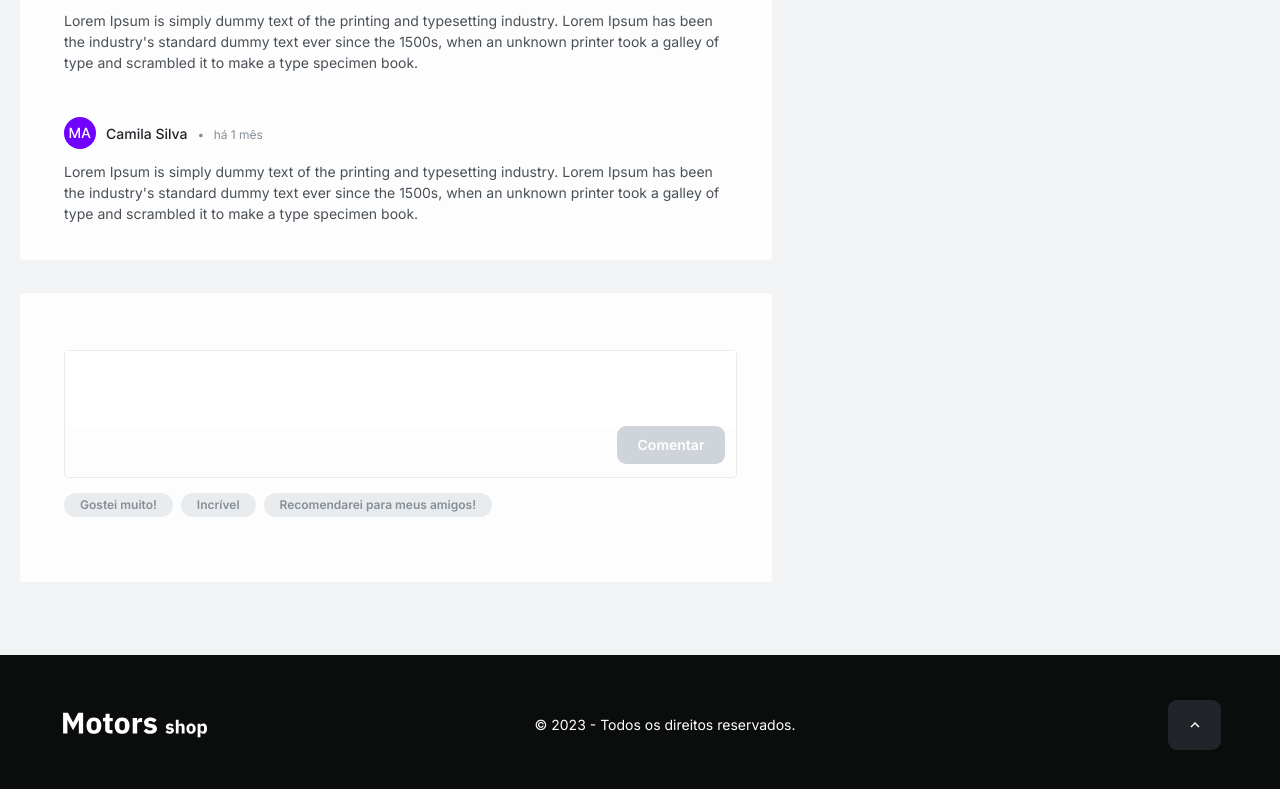
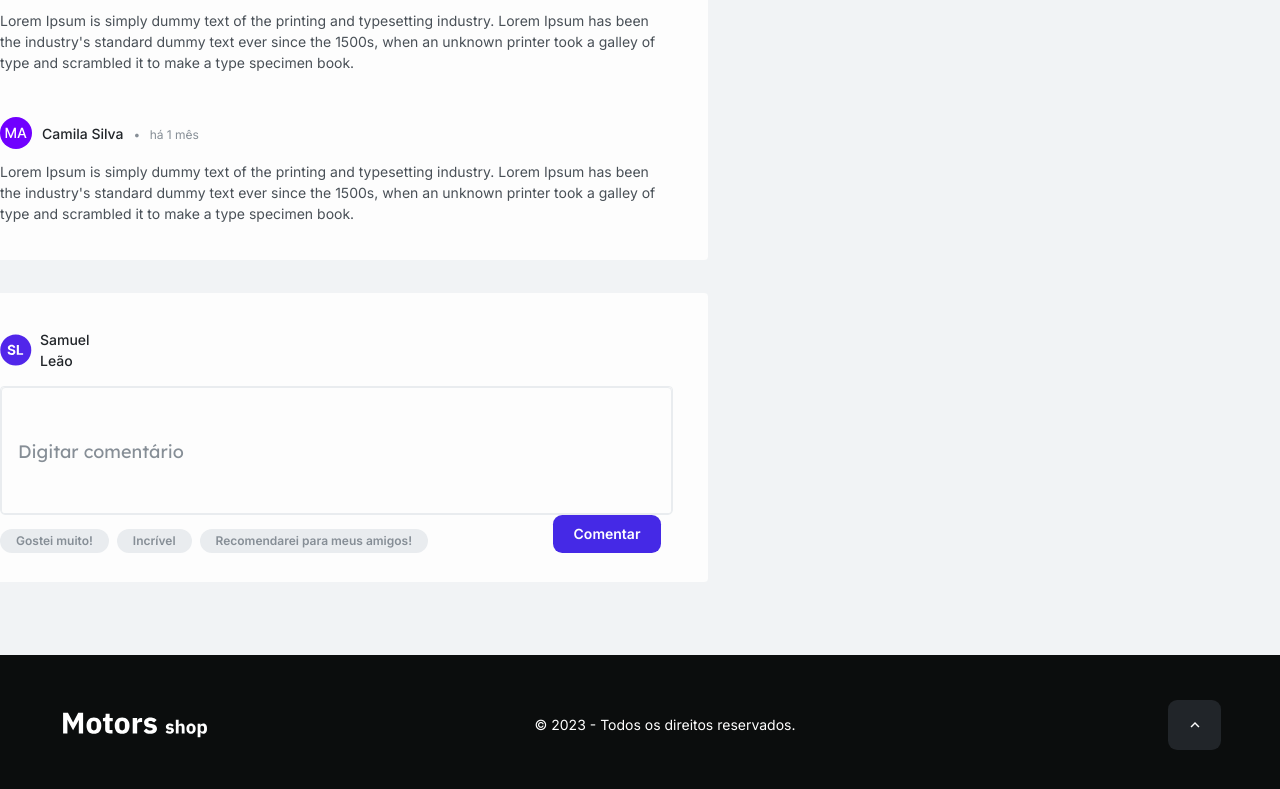
Before and after one commit to MatheusMoura-M/e-commerce-cars-shop-front, a React (Vite) app: page /detail-card in a window 1280 px wide. Shown: the part 1251-2040 px from the top of the page. Built offline with nearby package versions, Linux system fonts and the light colour scheme.

Commit message:
update boxComment

```diff
--- a/src/components/boxComment/index.tsx
+++ b/src/components/boxComment/index.tsx
@@ -4,19 +4,22 @@ import {
   Flex,
   HStack,
   Image,
+  Link,
   Text,
   VStack,
 } from "@chakra-ui/react";
 import ImgPerfil from "../../assets/ImgPerfil.svg";
 import ContainerComment from "./style";
-import { Input } from "../form/input";
 
 import { useForm } from "react-hook-form";
 import { yupResolver } from "@hookform/resolvers/yup";
 import formSchema from "../../schemas/comments";
 import { IHeaderProps, iComment } from "../../@types";
+import { useNavigate } from "react-router-dom";
+import { Input } from "../form/input";
 
 export const BoxComment = ({ isLogged }: IHeaderProps) => {
+  const Navigate = useNavigate();
   const {
     register,
     handleSubmit,
@@ -26,8 +29,11 @@ export const BoxComment = ({ isLogged }: IHeaderProps) => {
   });
 
   const onFormSubmit = (formData: object) => {
-    console.log("FORM");
     console.log(formData);
+  };
+
+  const returnHome = () => {
+    Navigate("/");
   };
 
   return (
@@ -64,11 +70,10 @@ export const BoxComment = ({ isLogged }: IHeaderProps) => {
           flexDirection={"column"}
           h={128}
         >
-          <textarea />
-          {/* <Input
+          <Input
             id="comment"
             register={register}
-            type="password"
+            type="text"
             placeholder="Digitar comentário"
             height="128px"
             variant="outline"
@@ -77,11 +82,11 @@ export const BoxComment = ({ isLogged }: IHeaderProps) => {
               bg: "grey.8",
             }}
             // focusBorderColor="transparent"
-            showPass
-          /> */}
+          />
           <Flex justifyContent={"flex-end"} p={"0 11px 13px 0"}>
+            {isLogged ? (
               <Button
-              variant={isLogged ? "brand1" : "grey2"}
+                variant={"brand1"}
                 w={108}
                 h={38}
                 fontSize={"14px"}
@@ -90,6 +95,18 @@ export const BoxComment = ({ isLogged }: IHeaderProps) => {
               >
                 Comentar
               </Button>
+            ) : (
+              <Button
+                variant={"grey2"}
+                w={108}
+                h={38}
+                fontSize={"14px"}
+                fontFamily={"inter"}
+                onClick={() => returnHome()}
+              >
+                Comentar
+              </Button>
+            )}
           </Flex>
         </Flex>
         <HStack>
--- a/src/pages/detail card/index.tsx
+++ b/src/pages/detail card/index.tsx
@@ -12,8 +12,8 @@ import { BoxComment } from "../../components/boxComment";
 export const DetailCard = () => {
   return (
     <>
-      <Header />
       <ContainerDetailCard>
+        <Header />
         <Container
           as={"section"}
           display={"flex"}
@@ -392,7 +392,7 @@ export const DetailCard = () => {
               </Flex>
             </Flex>
           </Container>
-          <BoxComment />
+          <BoxComment isLogged />
         </Flex>
       </ContainerDetailCard>
       <Footer />
--- a/src/pages/detail card/style.ts
+++ b/src/pages/detail card/style.ts
@@ -10,8 +10,9 @@ const ContainerDetailCard = styled.section`
   );
   height: 100%;
   display: flex;
-  align-items: center;
   flex-direction: column;
+  max-width: 1450px;
+  margin: 0 auto;
 
   .aboutKmYear-container {
     span {
--- a/src/styles/theme.ts
+++ b/src/styles/theme.ts
@@ -1,6 +1,7 @@
 import { extendTheme } from "@chakra-ui/react";
 
 const breakpoints = {
+  // base: "0px - 340px",
   xs: "21.3em", // 340px
   xs2: "25em", // 400px
   sm: "30em", // 480px
```
Lines whose indentation alone changed are shown as unchanged.
